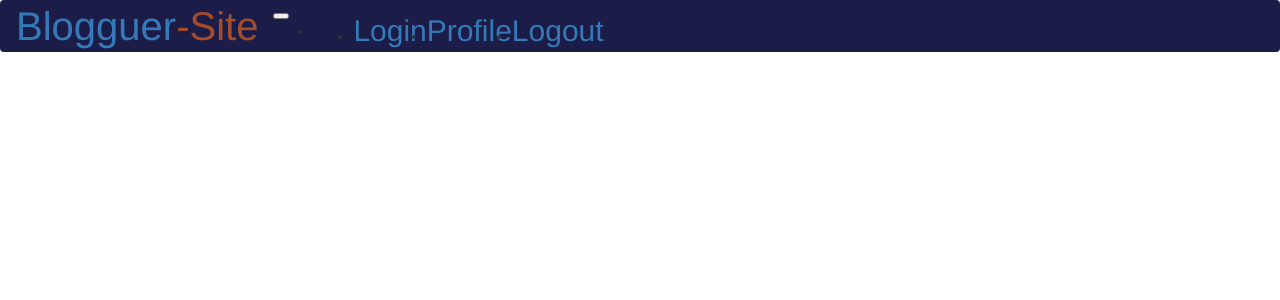
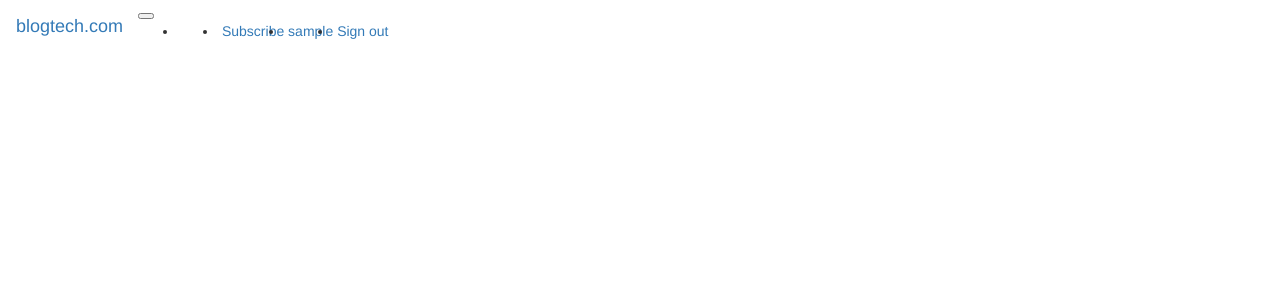
Before and after one commit to BECKY-OCHOLLA/Blog, a Flask app: template app/templates/base.html in a window 1280 px wide. Shown: the top 300 px of the page. Run offline with Flask 2, Linux system fonts and the light colour scheme; the template is opened without the code that fills it, so the values that code supplies are empty; the visitor is signed in with stand-in values (Sample User, id 1); data comes from the database, SQL or seed files in the repository; parts of the project's set-up code (start-up, migrations or seed data) failed here and were passed over; some libraries are stand-ins or nearby versions.

Commit message:
profile.html and navbar.html

```diff
--- a/app/templates/navbar.html
+++ b/app/templates/navbar.html
@@ -1,29 +1,34 @@
-<nav class="navbar navbar-expand-lg navbar-dark " style="background-color: rgb(28, 28, 73);">
-    <a class="navbar-brand text-white" href="/" id="logo"style="font-size:40px">Blogguer<span style="color: rgb(165, 77, 42);">-Site</span></a>
-    <button class="navbar-toggler" type="button" data-toggle="collapse" data-target="#navbarToggler"
-            aria-controls="navbarToggler" aria-expanded="false" aria-label="Toggle navigation">
+<nav class="navbar navbar-expand-lg navbar-light">
+    <a class="navbar-brand text-white" href="/" id="logo">blogtech.com</a>
+    <button class="navbar-toggler" type="button" data-toggle="collapse" data-target="#navbarToggler" aria-controls="navbarToggler" aria-expanded="false" aria-label="Toggle navigation">
         <span class="navbar-toggler-icon text-white"></span>
     </button>
 
     <div class="collapse navbar-collapse" id="navbarToggler">
         <ul class="navbar-nav mr-auto mt-2 mt-lg-0">
             <li class="nav-item active">
-                <a class="nav-link" href="/"> <span class="sr-only">Home</span></a>
+                <a class="nav-link" href="/"> <span class="sr-only">(current)</span></a>
+
             </li>
         </ul>
         <ul class="navbar-nav my-2 my-lg-0">
-                   <li class="nav-item">
-                <a class="nav-link login-text text-white" href="/login"style="font-size:30px;margin-right:40%">Login</a>
-            </li>`
-                     <li class="nav-item">
-                <a class="nav-link login-text text-white" href="/user"style="font-size:30px;margin-right:20%">Profile</a>
+            {% if current_user.is_authenticated %}
+            <li class="nav-item">
+                <a class="nav-link login-text text-white" href=" {{url_for('auth.subscriber')}}"></i>&nbsp;Subscribe</a>
             </li>
             <li class="nav-item">
-                <a class="nav-link login-text text-white" href="/logout"style="font-size:30px;">Logout</a>
+                <a class="nav-link login-text text-white" class="fas fa-user" href="{{url_for('main.profile',uname=current_user.username)}}"><i class="far fa-user"></i>&nbsp;{{current_user.username}}</a>
+            </li>
+            <li class="nav-item">
+                <a class="nav-link login-text text-white" href="{{url_for('auth.logout')}}"><i class="fas fa-sign-out-alt"></i>&nbsp;Sign out</a>
+            </li>
+            {% else %}
+            <li class="nav-item">
+                <a class="nav-link login-text text-white" href="{{url_for('auth.login')}}"><i class="fas fa-user-plus"></i></i>&nbsp;Sign in</a>
             </li>
 
-
-
+            {% endif %}
+        </ul>
         </ul>
     </div>
 </nav>
```
Also changed, not shown: app/main/views.py (+12 -1 lines), app/templates/profile.html (added, +40 -0 lines).
